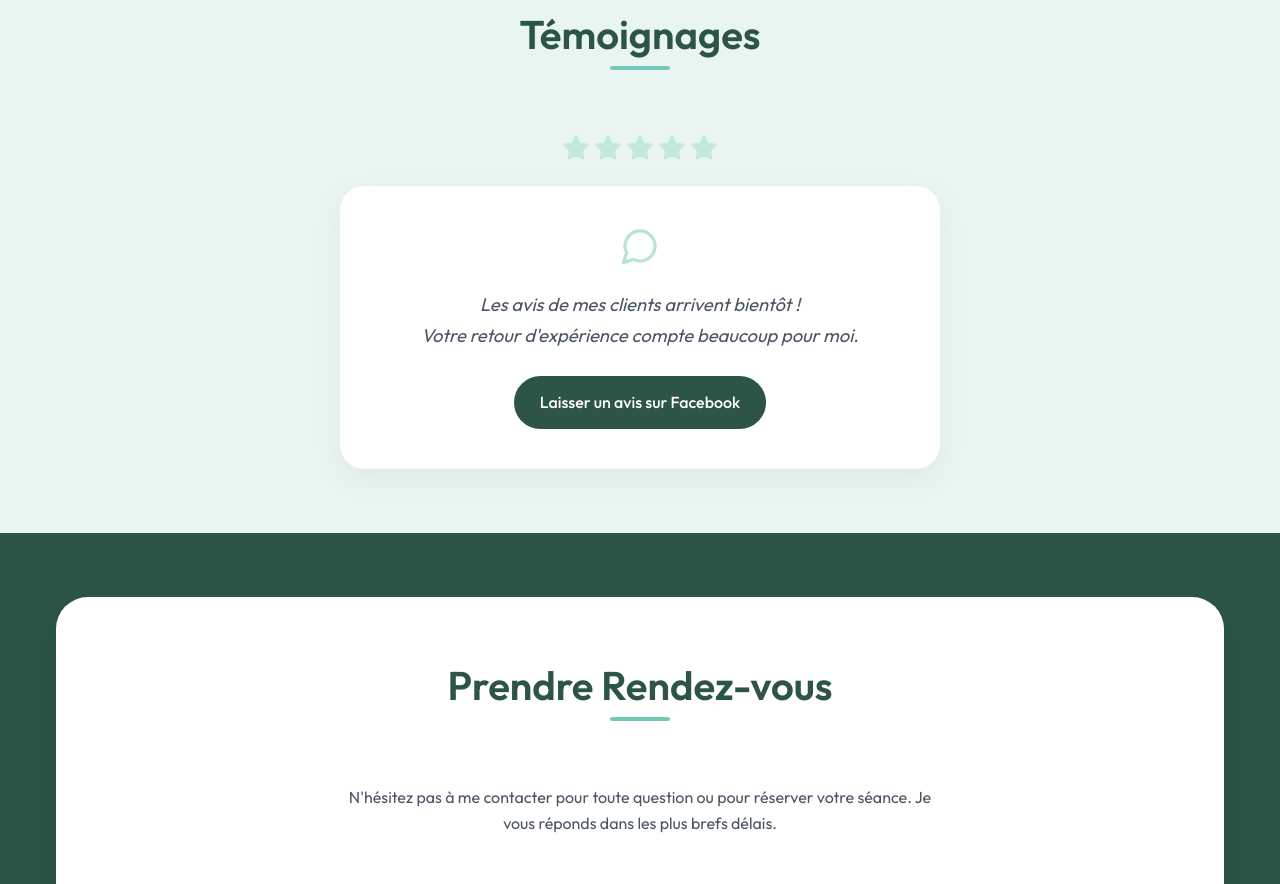
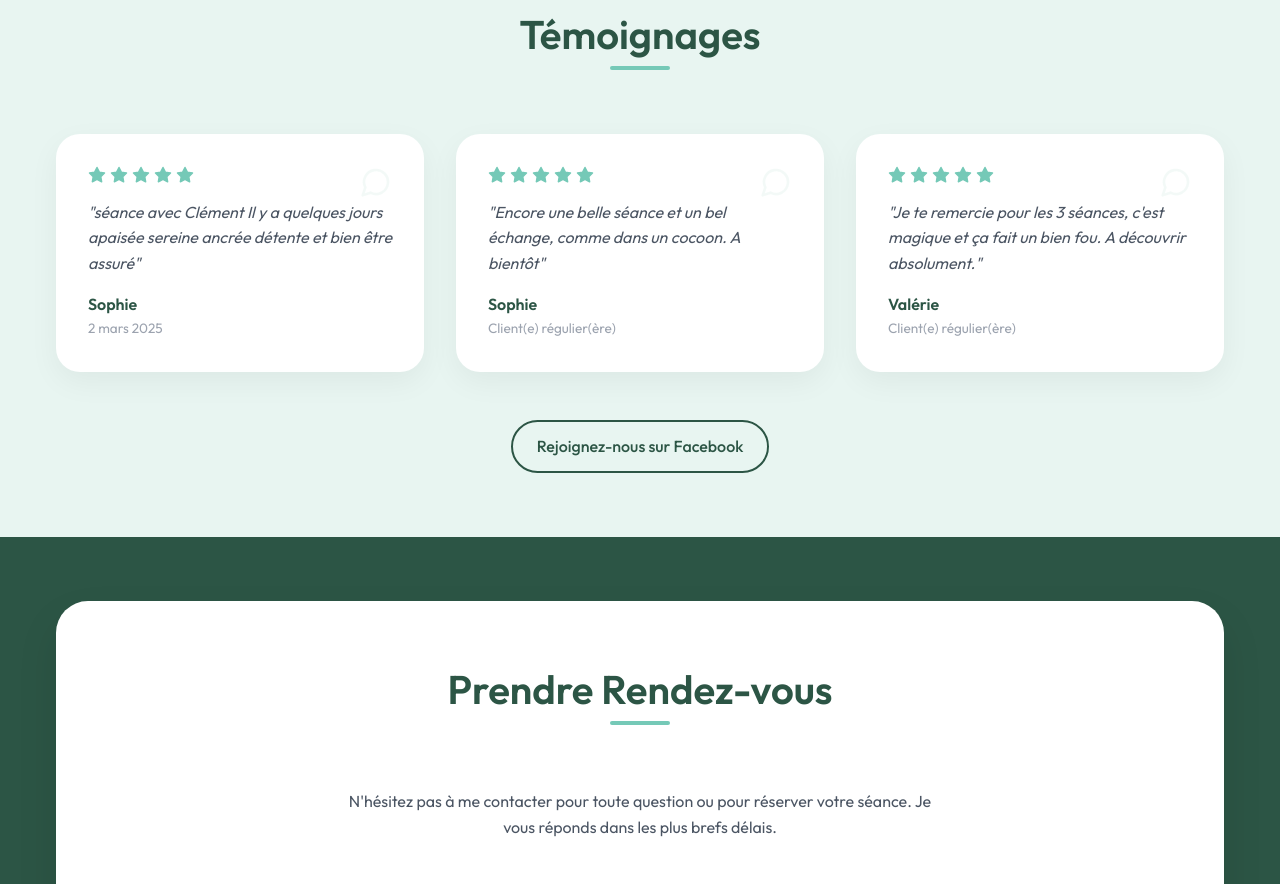
Before and after one commit to CarpiedDiem/carpieddiem.github.io, a React (Vite) app: page / in a window 1280 px wide. Shown: the part 3900-4784 px from the top of the page. Built offline with nearby package versions, Linux system fonts and the light colour scheme.

Commit message:
Ajout avis facebook 26/03/2026

```diff
--- a/src/components/Temoignages.jsx
+++ b/src/components/Temoignages.jsx
@@ -11,49 +11,118 @@ const Temoignages = () => {
                 <h2 className="section-title">Témoignages</h2>
 
                 <div style={{
-                    maxWidth: '600px',
-                    margin: '0 auto',
-                    textAlign: 'center',
-                    display: 'flex',
-                    flexDirection: 'column',
-                    alignItems: 'center',
-                    gap: '1.5rem'
+                    display: 'grid',
+                    gridTemplateColumns: 'repeat(auto-fit, minmax(300px, 1fr))',
+                    gap: '2rem',
+                    marginBottom: '3rem'
                 }}>
-                    {/* Étoiles décoratives */}
-                    <div style={{ display: 'flex', gap: '0.25rem' }}>
-                        {[1, 2, 3, 4, 5].map((i) => (
-                            <Star key={i} size={28} color="var(--color-secondary)" fill="var(--color-secondary)" style={{ opacity: 0.3 }} />
-                        ))}
-                    </div>
-
+                    {/* Avis 1 : Sophie (Mars 2025) */}
                     <div style={{
-                        padding: '2.5rem',
+                        padding: '2rem',
                         backgroundColor: 'white',
                         borderRadius: '1.5rem',
                         boxShadow: '0 10px 30px rgba(0,0,0,0.05)',
-                        width: '100%'
+                        display: 'flex',
+                        flexDirection: 'column',
+                        gap: '1rem',
+                        position: 'relative'
                     }}>
-                        <MessageCircle size={40} color="var(--color-secondary)" style={{ margin: '0 auto 1rem', opacity: 0.5 }} />
+                        <MessageCircle size={32} color="var(--color-accent)" style={{ position: 'absolute', top: '2rem', right: '2rem', opacity: 0.5 }} />
+                        <div style={{ display: 'flex', gap: '0.25rem' }}>
+                            {[1, 2, 3, 4, 5].map((i) => (
+                                <Star key={i} size={18} color="var(--color-secondary)" fill="var(--color-secondary)" />
+                            ))}
+                        </div>
                         <p style={{
                             color: 'var(--color-text-light)',
-                            fontSize: '1.15rem',
+                            fontSize: '1rem',
                             fontStyle: 'italic',
-                            marginBottom: '1.5rem',
-                            lineHeight: 1.7
+                            lineHeight: 1.6,
+                            flex: 1
                         }}>
-                            Les avis de mes clients arrivent bientôt !<br />
-                            Votre retour d'expérience compte beaucoup pour moi.
+                            "séance avec Clément Il y a quelques jours apaisée sereine ancrée détente et bien être assuré"
                         </p>
+                        <div>
+                            <p style={{ fontWeight: '600', color: 'var(--color-primary)' }}>Sophie</p>
+                            <p style={{ fontSize: '0.85rem', color: '#9ca3af' }}>2 mars 2025</p>
+                        </div>
+                    </div>
+
+                    {/* Avis 2 : Sophie (Suite) */}
+                    <div style={{
+                        padding: '2rem',
+                        backgroundColor: 'white',
+                        borderRadius: '1.5rem',
+                        boxShadow: '0 10px 30px rgba(0,0,0,0.05)',
+                        display: 'flex',
+                        flexDirection: 'column',
+                        gap: '1rem',
+                        position: 'relative'
+                    }}>
+                        <MessageCircle size={32} color="var(--color-accent)" style={{ position: 'absolute', top: '2rem', right: '2rem', opacity: 0.5 }} />
+                        <div style={{ display: 'flex', gap: '0.25rem' }}>
+                            {[1, 2, 3, 4, 5].map((i) => (
+                                <Star key={i} size={18} color="var(--color-secondary)" fill="var(--color-secondary)" />
+                            ))}
+                        </div>
+                        <p style={{
+                            color: 'var(--color-text-light)',
+                            fontSize: '1rem',
+                            fontStyle: 'italic',
+                            lineHeight: 1.6,
+                            flex: 1
+                        }}>
+                            "Encore une belle séance et un bel échange, comme dans un cocoon. A bientôt"
+                        </p>
+                        <div>
+                            <p style={{ fontWeight: '600', color: 'var(--color-primary)' }}>Sophie</p>
+                            <p style={{ fontSize: '0.85rem', color: '#9ca3af' }}>Client(e) régulier(ère)</p>
+                        </div>
+                    </div>
+
+                    {/* Avis 3 : Valérie */}
+                    <div style={{
+                        padding: '2rem',
+                        backgroundColor: 'white',
+                        borderRadius: '1.5rem',
+                        boxShadow: '0 10px 30px rgba(0,0,0,0.05)',
+                        display: 'flex',
+                        flexDirection: 'column',
+                        gap: '1rem',
+                        position: 'relative'
+                    }}>
+                        <MessageCircle size={32} color="var(--color-accent)" style={{ position: 'absolute', top: '2rem', right: '2rem', opacity: 0.5 }} />
+                        <div style={{ display: 'flex', gap: '0.25rem' }}>
+                            {[1, 2, 3, 4, 5].map((i) => (
+                                <Star key={i} size={18} color="var(--color-secondary)" fill="var(--color-secondary)" />
+                            ))}
+                        </div>
+                        <p style={{
+                            color: 'var(--color-text-light)',
+                            fontSize: '1rem',
+                            fontStyle: 'italic',
+                            lineHeight: 1.6,
+                            flex: 1
+                        }}>
+                            "Je te remercie pour les 3 séances, c'est magique et ça fait un bien fou. A découvrir absolument."
+                        </p>
+                        <div>
+                            <p style={{ fontWeight: '600', color: 'var(--color-primary)' }}>Valérie</p>
+                            <p style={{ fontSize: '0.85rem', color: '#9ca3af' }}>Client(e) régulier(ère)</p>
+                        </div>
+                    </div>
+                </div>
+
+                <div style={{ textAlign: 'center' }}>
                     <a
                         href="https://www.facebook.com/profile.php?id=61570327333295"
                         target="_blank"
                         rel="noopener noreferrer"
-                            className="btn btn-primary"
+                        className="btn btn-secondary"
                         style={{ display: 'inline-flex', alignItems: 'center', gap: '0.5rem' }}
                     >
-                            Laisser un avis sur Facebook
+                        Rejoignez-nous sur Facebook
                     </a>
-                    </div>
                 </div>
             </div>
         </section>
```
Lines whose indentation alone changed are shown as unchanged.
